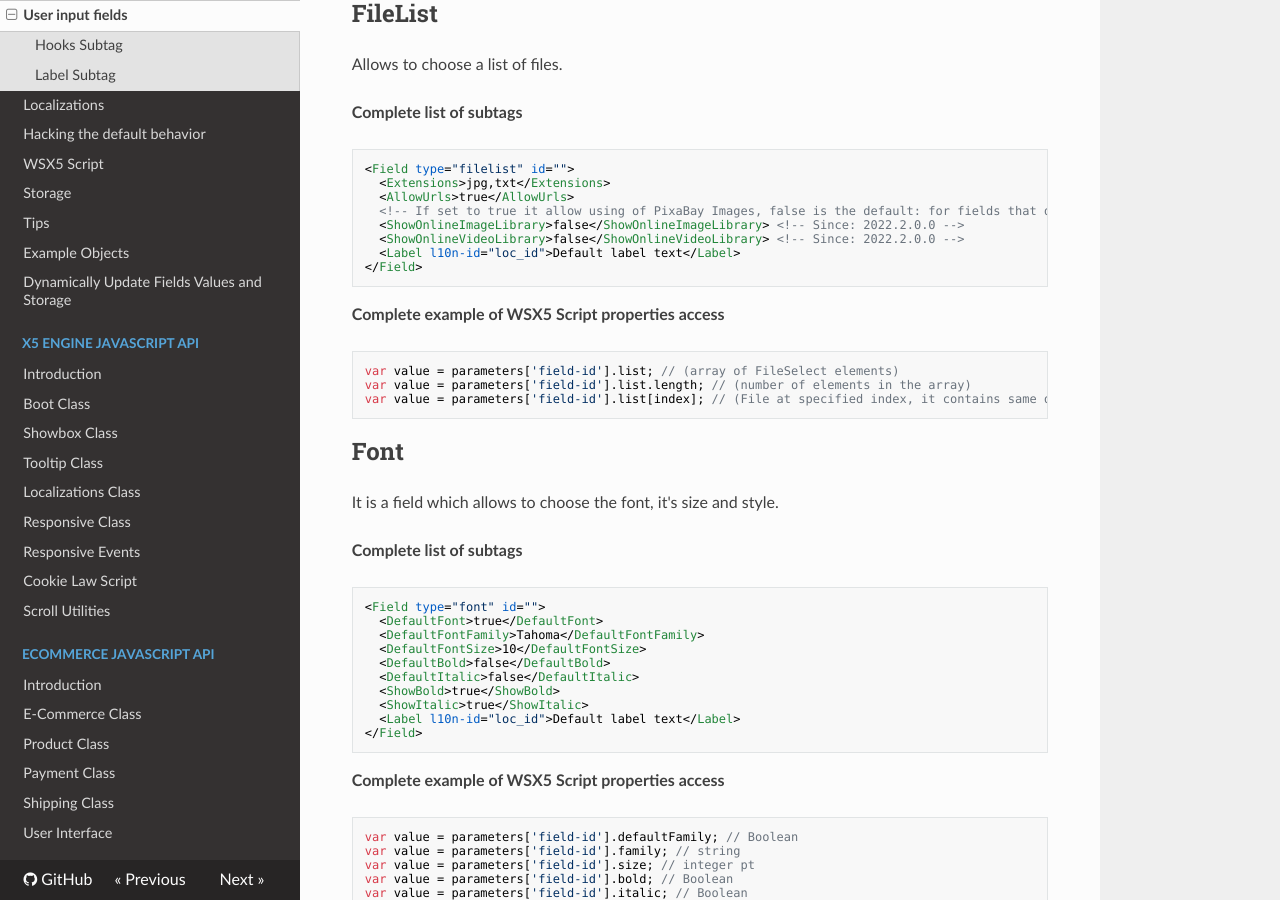
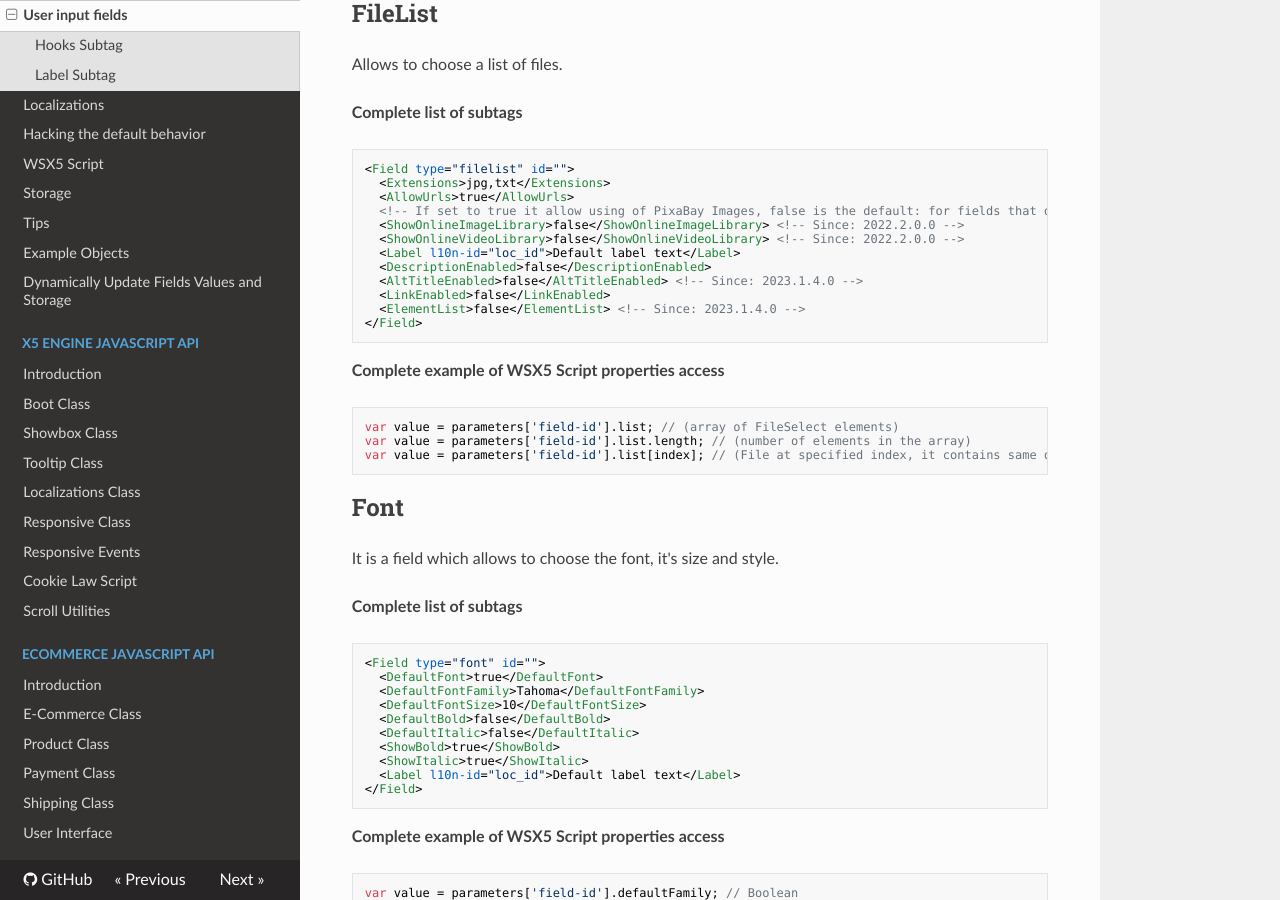
Before and after one commit to WebSiteX5/wsx5-developers-guide, an MkDocs documentation site: the page built from docs/optional-objects/user-input-fields.md, in a window 1280 px wide and 900 px high, scrolled down 6334 px. Built offline with MkDocs 1.6.1, drawn with Linux system fonts in a browser that asks for light colours; nearby versions of some CDN libraries.

Commit message:
FileList New Properties
WSX5-5854

````diff
--- a/docs/optional-objects/user-input-fields.md
+++ b/docs/optional-objects/user-input-fields.md
@@ -283,6 +283,10 @@ Allows to choose a list of files.
   <ShowOnlineImageLibrary>false</ShowOnlineImageLibrary> <!-- Since: 2022.2.0.0 -->
   <ShowOnlineVideoLibrary>false</ShowOnlineVideoLibrary> <!-- Since: 2022.2.0.0 -->
   <Label l10n-id="loc_id">Default label text</Label>
+  <DescriptionEnabled>false</DescriptionEnabled>
+  <AltTitleEnabled>false</AltTitleEnabled> <!-- Since: 2023.1.4.0 -->
+  <LinkEnabled>false</LinkEnabled>
+  <ElementList>false</ElementList> <!-- Since: 2023.1.4.0 -->
 </Field>
 ```
 
````
